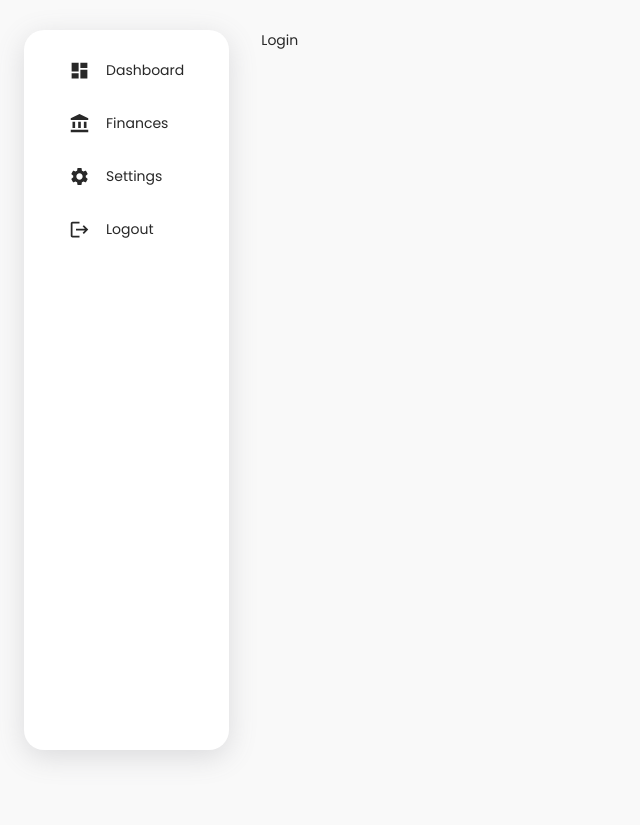
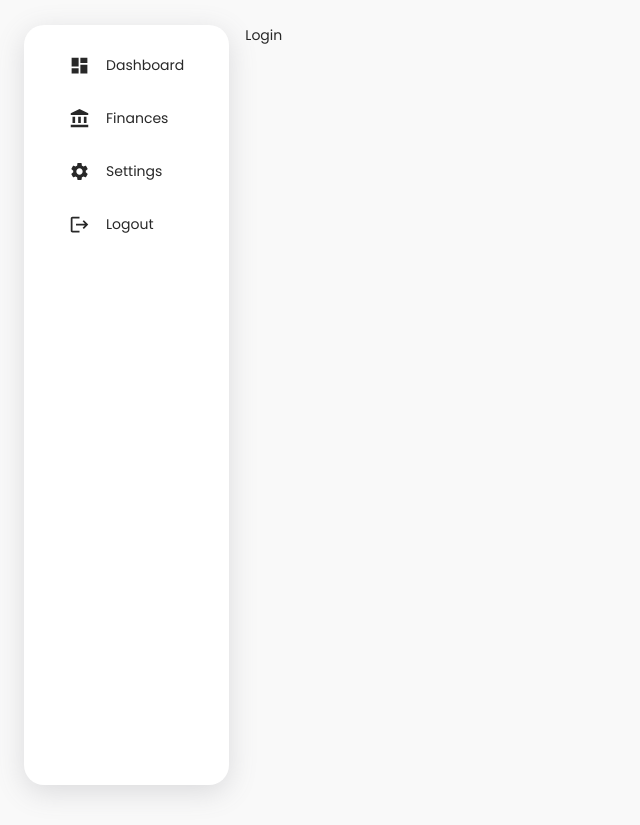
Before and after one commit to sudhi14/my-expense-budget-tracker, a React (Vite) app: page / in a window 1280 px wide. Shown: the whole page, without its empty margins (0-640 px from the left). Before the commit the page ends 800 px from the top, so only its background shows below. Built offline with nearby package versions, Linux system fonts and the light colour scheme.

Commit message:
Adding  mui sidebar designs

```diff
--- a/src/components/GlobalSidebar/index.styles.ts
+++ b/src/components/GlobalSidebar/index.styles.ts
@@ -1,12 +1,13 @@
 import { NavLink } from "react-router-dom";
 import styled from "styled-components";
+import { Box } from "@mui/material";
 
-export const SidebarContainer = styled.div`
+export const SidebarContainer = styled(Box)`
   background-color: white;
   border-radius: 20px;
   box-shadow: rgba(100, 100, 111, 0.2) 0px 7px 29px 0px;
-  padding:30px;
-  height:90vh;
+  padding: 30px;
+  height: 95dvh; // Still have to figure out the height of the div
 `;
 
 export const SidebarNavLink = styled(NavLink)``;
--- a/src/components/GlobalSidebar/index.tsx
+++ b/src/components/GlobalSidebar/index.tsx
@@ -5,7 +5,7 @@ import {
   Settings,
   Logout,
 } from "@mui/icons-material";
-import { Stack } from "@mui/material";
+import { Box, Stack } from "@mui/material";
 import * as Styles from "./index.styles";
 
 const GlobalSidebar = () => {
--- a/src/global.scss
+++ b/src/global.scss
@@ -16,13 +16,13 @@
 }
 
 body {
-  width: 100%;
-  height: 100%;
+  width: 100vw;
+  height: 100vh;
   font-family: "Poppins", sans-serif;
   overflow: hidden;
   background-color: #f9f9f9;
 }
 
 html {
-    font-size: 14px;
+  font-size: 14px;
 }
--- a/src/pages/MainLayout/index.tsx
+++ b/src/pages/MainLayout/index.tsx
@@ -1,23 +1,22 @@
-import { Container, Grid } from "@mui/material";
+import { Box, Container, Grid } from "@mui/material";
 import GlobalSidebar from "../../components/GlobalSidebar/index";
 import { getRoutes } from "../../routes/routes";
 import styled from "styled-components";
 
-const MainContent = styled.div`
-  margin-top: 30px;
-  margin-bottom: 30px;
-`;
-
 const MainLayout = () => {
   return (
-    <MainContent>
-      <Grid container columnGap={4}>
+    <Box>
+      <Grid
+        container
+        gap={2}
+        sx={{ marginTop: "25px", marginBottom: "25px"}}
+      >
         <Grid xs={2}>
           <GlobalSidebar />
         </Grid>
         <Grid xs={8}>{getRoutes()}</Grid>
       </Grid>
-    </MainContent>
+    </Box>
   );
 };
 
```
